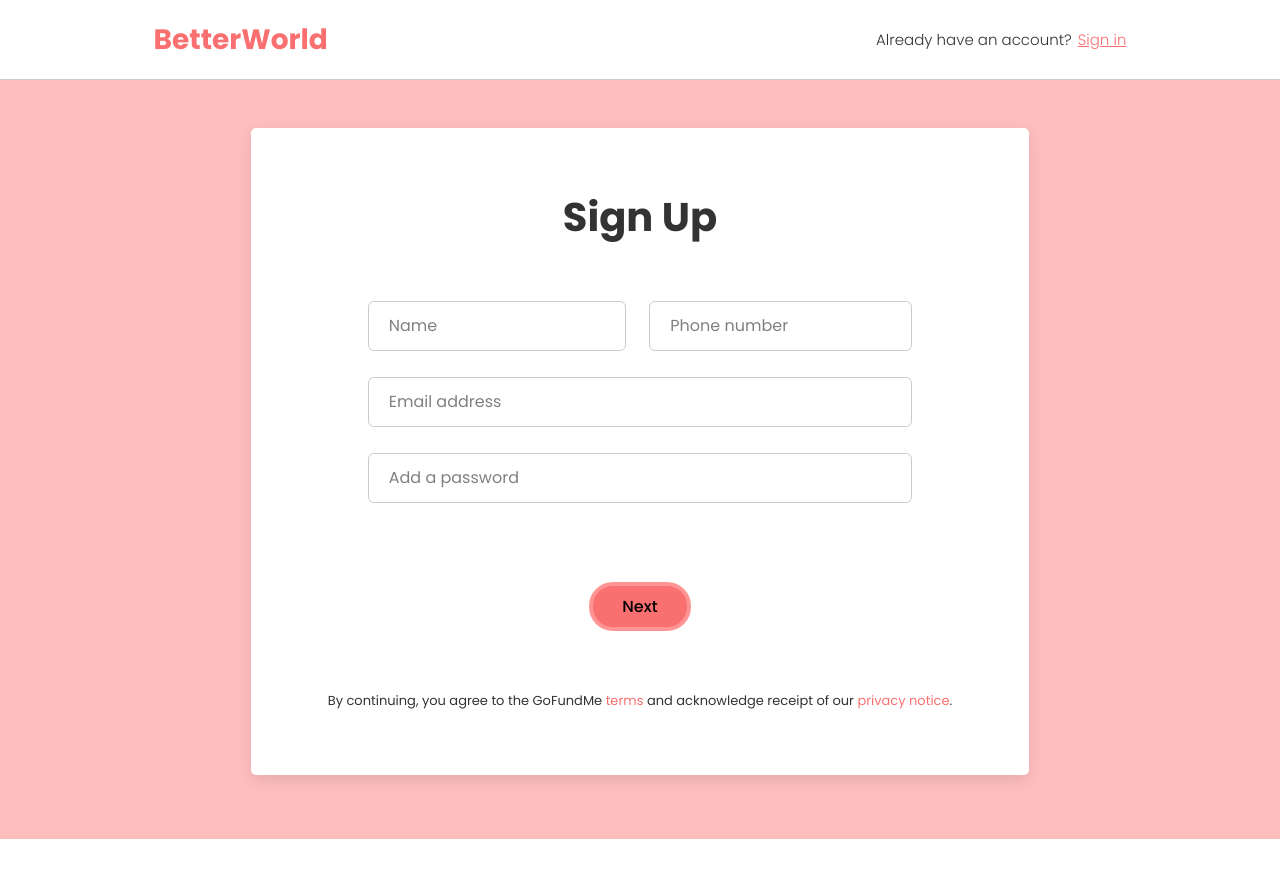
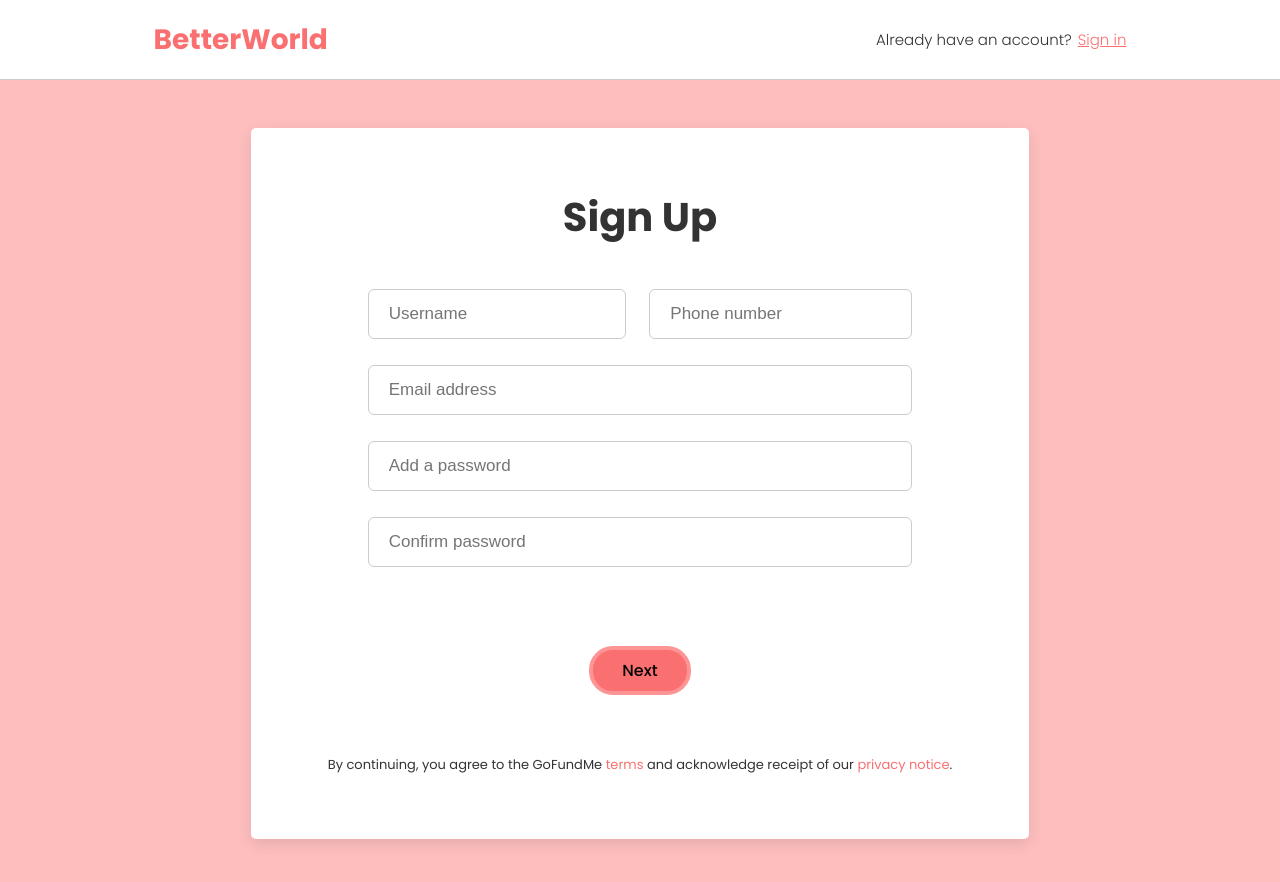
Before and after one commit to nhm204/fundraising-donation-web-with-react, a React (Create React App) app: page /signup in a window 1280 px wide. Shown: the top 882 px of the page. Before the commit the page ends 839 px from the top, so only its background shows below. Built offline with nearby package versions, Linux system fonts and the light colour scheme.

Commit message:
fix bug in form validation

```diff
--- a/package.json
+++ b/package.json
@@ -3,13 +3,14 @@
   "version": "0.1.0",
   "private": true,
   "dependencies": {
+    "@hookform/error-message": "^2.0.1",
     "@paypal/react-paypal-js": "^7.8.1",
     "@testing-library/jest-dom": "^5.16.5",
     "@testing-library/react": "^13.4.0",
     "@testing-library/user-event": "^13.5.0",
     "react": "^18.2.0",
     "react-dom": "^18.2.0",
-    "react-hook-form": "^7.39.4",
+    "react-hook-form": "^7.40.0",
     "react-icons": "^4.6.0",
     "react-router-dom": "^6.4.2",
     "react-scripts": "5.0.1",
--- a/src/common/SignIn/SignIn.jsx
+++ b/src/common/SignIn/SignIn.jsx
@@ -1,20 +1,20 @@
 import React, { useEffect, useState } from 'react';
 import { Link } from 'react-router-dom';
 import './SignIn.scss';
-import { useForm, SubmitHandler } from 'react-hook-form';
+import { useForm } from 'react-hook-form';
 import { FaEye, FaEyeSlash } from "react-icons/fa";
 
 
 const SignIn = () => {
   const [ login, setLogin ] = useState(false);
-  const [ isEmailFocus, setIsEmailFocus ] = useState(false);
+  const [ isUsernameFocus, setIsUsernameFocus ] = useState(false);
   const [ isPasswordFocus, setIsPasswordFocus ] = useState(false);
-  const [ emailValue, setEmailValue ] = useState('');
+  const [ usernameValue, setUsernameValue ] = useState('');
   const [ passwordValue, setPasswordValue ] = useState('');
   const [ isShow, setIsShow ] = useState(false);
   const { register, handleSubmit, formState: { errors } } = useForm();
 
-  console.log(login)
+
   const onSubmit = async (data) => {
     if (login) {
       try {
@@ -29,9 +29,8 @@ const SignIn = () => {
         return e;
       }
     }
+    // console.log(data)
   }
-
-
 
 
   useEffect(() => {
@@ -52,54 +51,47 @@ const SignIn = () => {
       <form onSubmit={handleSubmit(onSubmit)} className='form'>
         <h1 className='heading'>Sign In</h1>
         <div className='input-group'>
-          <label className=''>
+          <label onFocus={() => setIsUsernameFocus(true)} onBlur={() => setIsUsernameFocus(false)}>
             <input
               type='text'
-              className=''
+              placeholder={!isUsernameFocus ? 'Username' : null}
               {...register('username', {
                 required: {
                   value: true,
                   message: 'Username is required!'
-                },
-                // pattern: {
-                //   value: /^(([^<>()[\]\\.,;:\s@\"]+(\.[^<>()[\]\\.,;:\s@\"]+)*)|(\".+\"))@((\[[0-9]{1,3}\.[0-9]{1,3}\.[0-9]{1,3}\.[0-9]{1,3}\])|(([a-zA-Z\-0-9]+\.)+[a-zA-Z]{2,}))$/,
-                //   message: 'Please enter a valid email.'
-                // }
+                }
               })}
-              onChange={e => setEmailValue(e.target.value)}
-              onFocus={() => setIsEmailFocus(true)}
-              onBlur={() => setIsEmailFocus(false)}
+              onChange={e => setUsernameValue(e.target.value)}
             />
-            <span className={`${(!isEmailFocus && emailValue.length === 0) ? 'placeholder' : 'active' }`}>Email address</span>
-            { errors.email?.message && (
+            <span className={`${(isUsernameFocus || usernameValue.length > 0) ? 'active' : 'hidden' }`}>Username</span>
+            { errors.username?.message && (
               <p className='error-msg'>
-                {errors.email?.message}
+                {errors.username?.message}
               </p>
             )}
           </label>
-          <label className='password-field'>
+          <label className='password-field' onFocus={() => setIsPasswordFocus(true)} onBlur={() => setIsPasswordFocus(false)}>
             <input
               type={isShow ? 'text' : 'password'}
+              placeholder={!isPasswordFocus ? 'Password' : null}
               className=''
               {...register('password', {
-                // required: {
-                //   value: true,
-                //   message: 'Password is required!'
-                // },
-                // minLength: {
-                //   value: 6,
-                //   message: 'Your password must contain between 6 and 60 characters.'
-                // },
-                // maxLength: {
-                //   value: 60,
-                //   message: 'Your password must contain between 6 and 60 characters.'
-                // }
+                required: {
+                  value: true,
+                  message: 'Password is required!'
+                },
+                minLength: {
+                  value: 6,
+                  message: 'Your password must contain between 6 and 60 characters.'
+                },
+                maxLength: {
+                  value: 60,
+                  message: 'Your password must contain between 6 and 60 characters.'
+                }
               })}
               onChange={e => setPasswordValue(e.target.value)}
-              onFocus={() => setIsPasswordFocus(true)}
-              onBlur={() => setIsPasswordFocus(false)}
             />
-            <span className={`${(!isPasswordFocus && passwordValue.length === 0) ? 'placeholder' : 'active' }`}>Password</span>
+            <span className={`${(isPasswordFocus || passwordValue.length > 0) ? 'active' : 'hidden' }`}>Password</span>
             { passwordValue.length > 0 && (isShow ? <FaEye className='icon' onClick={() => setIsShow(!isShow)} /> : <FaEyeSlash className='icon' onClick={() => setIsShow(!isShow)} />) }
             { errors.password?.message && (
               <p className='error-msg'>
--- a/src/common/SignUp/SignUp.jsx
+++ b/src/common/SignUp/SignUp.jsx
@@ -1,7 +1,7 @@
 import React, { useEffect, useState } from 'react';
 import { Link } from 'react-router-dom';
 import './SignUp.scss';
-import { useForm, SubmitHandler } from 'react-hook-form';
+import { useForm } from 'react-hook-form';
 import { FaEye, FaEyeSlash } from "react-icons/fa";
 import PasswordGuidance from '../PasswordGuidance/PasswordGuidance';
 
@@ -9,17 +9,19 @@ import PasswordGuidance from '../PasswordGuidance/PasswordGuidance';
 const SignUp = () => {
   const [ signup, setSignup ] = useState(false);
   const [ isEmailFocus, setIsEmailFocus ] = useState(false);
-  const [ isPasswordFocus, setIsPasswordFocus ] = useState(false);
-  const [ isNameFocus, setIsNameFocus ] = useState(false);
+  const [ isPasswordFocus1, setIsPasswordFocus1 ] = useState(false);
+  const [ isPasswordFocus2, setIsPasswordFocus2 ] = useState(false);
+  const [ isUsernameFocus, setIsUsernameFocus ] = useState(false);
   const [ isPhoneFocus, setIsPhoneFocus ] = useState(false);
   const [ emailValue, setEmailValue ] = useState('');
-  const [ passwordValue, setPasswordValue ] = useState('');
-  const [ nameValue, setNameValue ] = useState('');
+  const [ passwordValue1, setPasswordValue1 ] = useState('');
+  const [ passwordValue2, setPasswordValue2 ] = useState('');
+  const [ usernameValue, setUsernameValue ] = useState('');
   const [ phoneValue, setPhoneValue ] = useState('');
   const [ isShow, setIsShow ] = useState(false);
-  const { register, handleSubmit, formState: { errors } } = useForm();
+  const { register, handleSubmit, watch, formState: { errors } } = useForm();
 
-  console.log(signup)
+
   const onSubmit = async (data) => {
     if (signup) {
       try {
@@ -34,7 +36,9 @@ const SignUp = () => {
         return e;
       }
     }
+    // console.log(data)
   }
+
 
   useEffect(() => {
     document.title = `Sign Up | BetterWorld: #1 for Donation and Fundraising Platform`;
@@ -55,10 +59,10 @@ const SignUp = () => {
         <h1 className='heading'>Sign Up</h1>
         <div className='input-group'>
           <div className="info">
-            <label className=''>
+            <label className={`${(errors.username || errors.phonenumber) && 'h-68'}`} onFocus={() => setIsUsernameFocus(true)} onBlur={() => setIsUsernameFocus(false)}>
               <input
-                required
                 type='text'
+                placeholder={!isUsernameFocus ? 'Username' : null}
                 className='name'
                 {...register('username', {
                   required: {
@@ -74,78 +78,74 @@ const SignUp = () => {
                     message: 'Your username must contain between 1 and 100 characters.'
                   }
                 })}
-                onChange={e => setNameValue(e.target.value)}
-                onFocus={() => setIsNameFocus(true)}
-                onBlur={() => setIsNameFocus(false)}
+                onChange={e => setUsernameValue(e.target.value)}
               />
-              <span className={`${(!isNameFocus && nameValue?.length === 0) ? 'placeholder' : 'active' }`}>Name</span>
-              { errors.name?.message && (
+              <span className={`${(isUsernameFocus || usernameValue?.length > 0) ? 'active' : 'hidden' }`}>Username</span>
+              { errors.username?.message && (
                 <p className='error-msg'>
-                  {errors.name?.message}
+                  {errors.username?.message}
                 </p>
               )}
             </label>
-            <label className=''>
+            <label className={`${(errors.username || errors.phonenumber) && 'h-68'}`} onFocus={() => setIsPhoneFocus(true)} onBlur={() => setIsPhoneFocus(false)}>
               <input
-                // required
                 type='tel'
+                placeholder={!isPhoneFocus ? 'Phone number' : null}
                 className='phone'
-                {...register('phonenumber', {
-                  // required: {
-                  //   value: true,
-                  //   message: 'Phone number is required!'
-                  // },
+                {...register('phone', {
+                  required: {
+                    value: true,
+                    message: 'Phone number is required!'
+                  },
                   length: {
                     value: 10,
                     message: 'Your phone number must contain 10 characters.'
                   },
                 })}
                 onChange={e => setPhoneValue(e.target.value)}
-                onFocus={() => setIsPhoneFocus(true)}
-                onBlur={() => setIsPhoneFocus(false)}
               />
-              <span className={`${(!isPhoneFocus && phoneValue?.length === 0) ? 'placeholder' : 'active' }`}>Phone number</span>
-              { errors.phonenumber?.message && (
+              <span className={`${(isPhoneFocus || phoneValue?.length > 0) ? 'active' : 'hidden' }`}>Phone number</span>
+              { errors.phone?.message && (
               <p className='error-msg'>
-                {errors.phonenumber?.message}
+                {errors.phone?.message}
               </p>
             )}
             </label>
           </div>
-          <label className=''>
+          <label onFocus={() => setIsEmailFocus(true)} onBlur={() => setIsEmailFocus(false)}>
             <input
               type='text'
+              placeholder={!isEmailFocus ? 'Email address' : null}
               className=''
               {...register('email', {
-                // required: {
-                //   value: true,
-                //   message: 'Email is required!'
-                // },
+                required: {
+                  value: true,
+                  message: 'Email is required!'
+                },
                 pattern: {
                   value: /^(([^<>()[\]\\.,;:\s@\"]+(\.[^<>()[\]\\.,;:\s@\"]+)*)|(\".+\"))@((\[[0-9]{1,3}\.[0-9]{1,3}\.[0-9]{1,3}\.[0-9]{1,3}\])|(([a-zA-Z\-0-9]+\.)+[a-zA-Z]{2,}))$/,
                   message: 'Please enter a valid email.'
                 }
               })}
               onChange={e => setEmailValue(e.target.value)}
-              onFocus={() => setIsEmailFocus(true)}
-              onBlur={() => setIsEmailFocus(false)}
             />
-            <span className={`${(!isEmailFocus && emailValue.length === 0) ? 'placeholder' : 'active' }`}>Email address</span>
+            <span className={`${(isEmailFocus || emailValue.length > 0) ? 'active' : 'hidden' }`}>Email address</span>
             { errors.email?.message && (
               <p className='error-msg'>
                 {errors.email?.message}
               </p>
             )}
           </label>
-          <label className='password-field'>
+          <label className='password-field' onFocus={() => setIsPasswordFocus1(true)} onBlur={() => setIsPasswordFocus1(false)}>
             <input
               type={isShow ? 'text' : 'password'}
+              placeholder={!isPasswordFocus1 ? 'Add a password' : null}
               className=''
-              {...register('password', {
-                // required: {
-                //   value: true,
-                //   message: 'Password is required!'
-                // },
+              {...register('password1', {
+                required: {
+                  value: true,
+                  message: 'Password is required!'
+                },
                 minLength: {
                   value: 6,
                   message: 'Your password must contain between 6 and 60 characters.'
@@ -155,19 +155,42 @@ const SignUp = () => {
                   message: 'Your password must contain between 6 and 60 characters.'
                 }
               })}
-              onChange={e => setPasswordValue(e.target.value)}
-              onFocus={() => setIsPasswordFocus(true)}
-              onBlur={() => setIsPasswordFocus(false)}
+              onChange={e => setPasswordValue1(e.target.value)}
             />
-            <span className={`${(!isPasswordFocus && passwordValue.length === 0) ? 'placeholder' : 'active' }`}>Add a password</span>
-            { passwordValue.length > 0 && (isShow ? <FaEye className='icon' onClick={() => setIsShow(!isShow)} /> : <FaEyeSlash className='icon' onClick={() => setIsShow(!isShow)} />) }
-            { errors.password?.message && (
+            <span className={`${(isPasswordFocus1 || passwordValue1.length > 0) ? 'active' : 'hidden' }`}>Add a password</span>
+            { passwordValue1.length > 0 && (isShow ? <FaEye className='icon' onClick={() => setIsShow(!isShow)} /> : <FaEyeSlash className='icon' onClick={() => setIsShow(!isShow)} />) }
+            { errors.password1?.message && (
               <p className='error-msg'>
-                {errors.password?.message}
+                {errors.password1?.message}
               </p>
             )}
           </label>
-          { (isPasswordFocus || passwordValue.length > 0) && <PasswordGuidance passwordValue={passwordValue} />}
+          { (isPasswordFocus1 || passwordValue1.length > 0) && <PasswordGuidance passwordValue={passwordValue1} />}
+          <label className='password-field' onFocus={() => setIsPasswordFocus2(true)} onBlur={() => setIsPasswordFocus2(false)}>
+            <input
+              type={isShow ? 'text' : 'password'}
+              placeholder={!isPasswordFocus2 ? 'Confirm password' : null}
+              className=''
+              {...register('password2', {
+                required: {
+                  value: true,
+                  message: 'Password confirm is required!'
+                },
+                validate: (val) => {
+                  if (watch('password1') !== val) {
+                    return "Your confirmation password does not match the original password";
+                  }
+                }
+              })}
+              onChange={e => setPasswordValue2(e.target.value)}
+            />
+            <span className={`${(isPasswordFocus2 || passwordValue2.length > 0) ? 'active' : 'hidden' }`}>Confirm password</span>
+            { errors.password2?.message && (
+              <p className='error-msg'>
+                {errors.password2?.message}
+              </p>
+            )}
+          </label>
         </div>
         <button
           className='signup-btn'
--- a/src/common/SignUp/SignUp.scss
+++ b/src/common/SignUp/SignUp.scss
@@ -51,7 +51,7 @@
             display: flex;
             flex-direction: column;
             align-items: center;
-            margin-top: 4vh;
+            margin-top: 6vh;
 
             .info {
                 display: flex;
@@ -59,6 +59,7 @@
 
                 label {
                     position: relative;
+                    margin-top: 0;
 
                     .name {
                         width: 20vw;
@@ -69,6 +70,12 @@
                         min-width: 10vw;
                     }
                 }
+
+                .h-68 {
+                    position: relative;
+                    margin-top: 0;
+                    height: 68px;
+                }
             }
 
             label {
@@ -76,25 +83,20 @@
                 margin-top: 28px;
                 width: 100%;
 
-                .placeholder {
-                    position: absolute;
-                    top: 14px;
-                    left: 16px;
-                    color: gray;
-                    background-color: white;
-                    padding: 0 4px;
-                    transition: top ease-out 0.2s;
-                }
-
                 .active {
                     position: absolute;
-                    top: -10px;
+                    top: -11px;
                     left: 16px;
-                    color: var(--text-color);
+                    color: var(--primary-color);
                     background-color: white;
                     border-radius: 5px;
                     padding: 0 4px;
                     transition: top ease-out 0.2s;
+                    font-size: 1.2rem;
+                }
+
+                .hidden {
+                    display: none;
                 }
 
                 input {
```
Also changed, not shown: src/common/PasswordGuidance/PasswordGuidance.jsx (+6 -6 lines), src/common/SignIn/SignIn.scss (+7 -12 lines), 1 other file (tests, documents, lock files or other folders).
